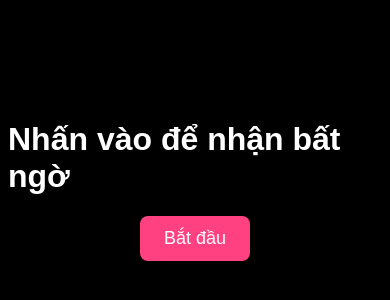
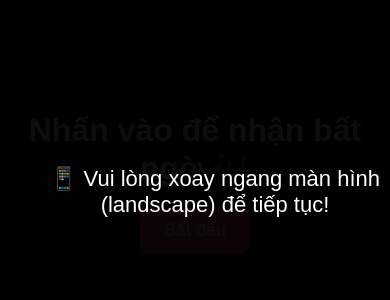
Before and after one commit to huuthanh2k4/Happy_Birthday_1, a plain HTML site: page index.html in a window 390 px wide. Shown: the part 250-550 px from the top of the page. Drawn offline with Linux system fonts and the light colour scheme.

Commit message:
cập nhập 1

```diff
--- a/index.html
+++ b/index.html
@@ -13,6 +13,8 @@
       color: white;
       font-family: Arial, sans-serif;
       flex-direction: column;
+      text-align: center;
+      margin: 0;
     }
     button {
       padding: 12px 24px;
@@ -23,19 +25,62 @@
       background: #ff4081;
       color: white;
     }
+    #rotateMessage {
+      display: none;
+      position: fixed;
+      top: 0;
+      left: 0;
+      width: 100vw;
+      height: 100vh;
+      background: rgba(0,0,0,0.95);
+      color: white;
+      z-index: 9999;
+      display: flex;
+      justify-content: center;
+      align-items: center;
+      text-align: center;
+      font-size: 22px;
+      padding: 20px;
+    }
   </style>
 </head>
 <body>
-  <h1>Nhấn vào để nhận bất ngờ</h1>
+  <h1>Nhấn vào để nhận bất ngờ 🎶</h1>
   <button id="startBtn">Bắt đầu</button>
 
+  <!-- Thông báo xoay ngang -->
+  <div id="rotateMessage">📱 Vui lòng xoay ngang màn hình (landscape) để tiếp tục!</div>
+
   <script>
+    const rotateMessage = document.getElementById("rotateMessage");
+
+    function isPortrait() {
+      return window.innerHeight > window.innerWidth;
+    }
+
+    function checkOrientation() {
+      if (isPortrait()) {
+        rotateMessage.style.display = "flex";
+      } else {
+        rotateMessage.style.display = "none";
+      }
+    }
+
+    window.addEventListener("load", checkOrientation);
+    window.addEventListener("resize", checkOrientation);
+    window.addEventListener("orientationchange", checkOrientation);
+
     document.getElementById("startBtn").addEventListener("click", () => {
+      if (isPortrait()) {
+        alert("⚠️ Hãy xoay ngang màn hình để bắt đầu!");
+        return; // không cho chuyển trang nếu xoay dọc
+      }
+
       const audio = new Audio("MUSIC/20.mp3");
       audio.loop = true;
       audio.play();
 
-      // Lưu nhạc vào window để không bị mất khi chuyển trang
+      // Lưu nhạc để không bị mất khi chuyển trang
       window.bgAudio = audio;
 
       // Chuyển sang trang chính
```
